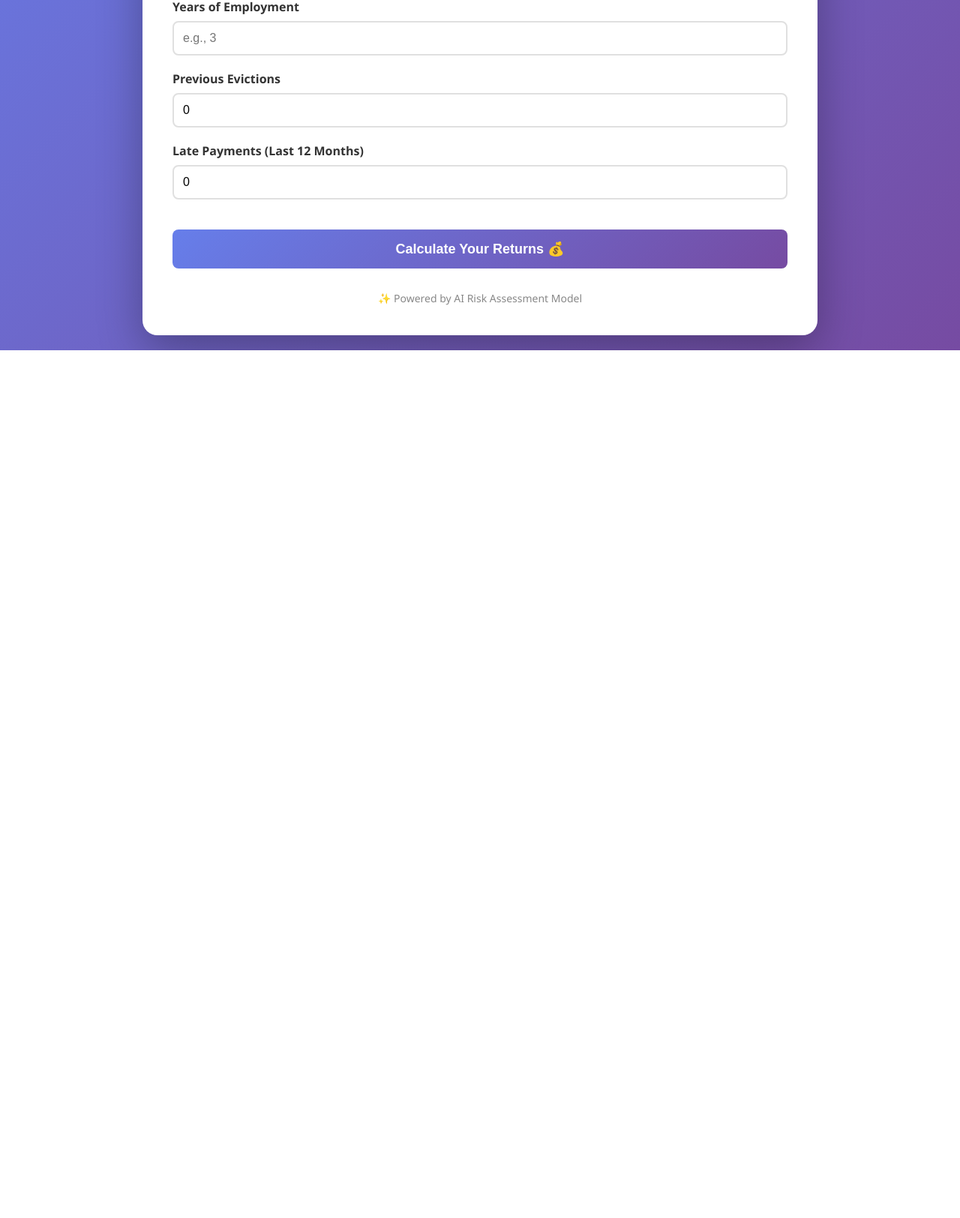
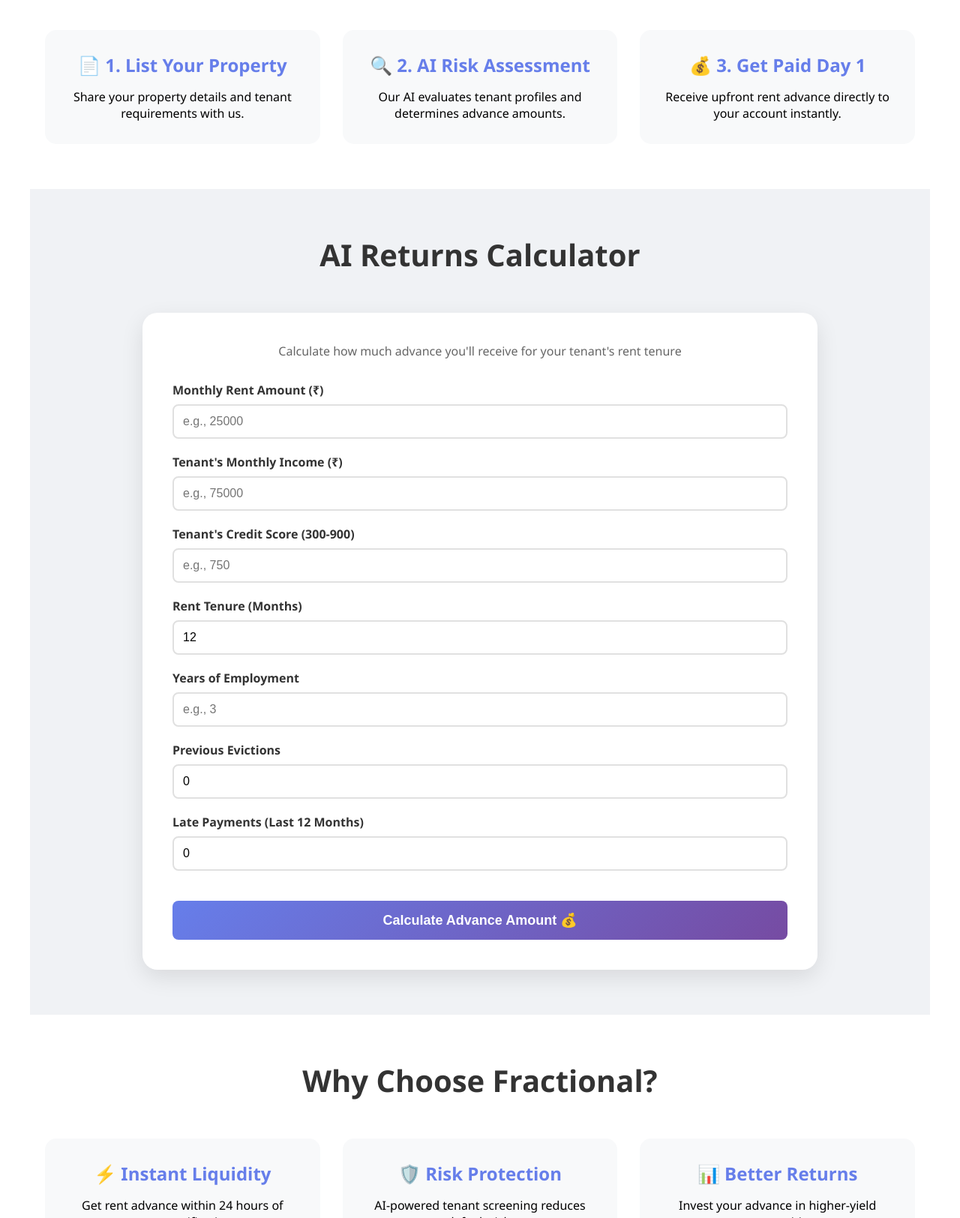
Before and after one commit to eashansarosh34/tenant-risk-api, a plain HTML site: page index.html in a window 1280 px wide. Shown: the part 479-2103 px from the top of the page at 75% size. Before the commit the page ends 946 px from the top, so only its background shows below. Drawn offline with Linux system fonts and the light colour scheme.

Commit message:
Complete Fractional website with AI calculator (₹ Rupees)

```diff
--- a/index.html
+++ b/index.html
@@ -3,19 +3,26 @@
 <head>
 <meta charset="UTF-8">
 <meta name="viewport" content="width=device-width, initial-scale=1.0">
-    <title>Fractional - AI-Powered Rent Advance</title>
+<title>Fractional - Rent Advance for Landlords</title>
 <style>
 * { margin: 0; padding: 0; box-sizing: border-box; }
-        body { font-family: 'Segoe UI', sans-serif; background: linear-gradient(135deg, #667eea 0%, #764ba2 100%); min-height: 100vh; padding: 20px; }
-        .container { max-width: 900px; margin: 0 auto; background: white; border-radius: 20px; padding: 40px; box-shadow: 0 20px 60px rgba(0,0,0,0.3); }
-        h1 { color: #667eea; text-align: center; font-size: 2.5em; margin-bottom: 10px; }
-        .subtitle { text-align: center; color: #666; margin-bottom: 40px; font-size: 1.1em; }
+body { font-family: 'Segoe UI', sans-serif; }
+.hero { background: linear-gradient(135deg, #667eea 0%, #764ba2 100%); color: white; padding: 80px 20px; text-align: center; }
+.hero h1 { font-size: 3em; margin-bottom: 20px; }
+.hero p { font-size: 1.3em; margin-bottom: 30px; }
+.cta { background: white; color: #667eea; padding: 15px 40px; border: none; border-radius: 50px; font-size: 1.1em; cursor: pointer; font-weight: 600; }
+.section { padding: 60px 20px; max-width: 1200px; margin: 0 auto; }
+.section h2 { text-align: center; font-size: 2.5em; color: #333; margin-bottom: 50px; }
+.features { display: grid; grid-template-columns: repeat(auto-fit, minmax(300px, 1fr)); gap: 30px; }
+.feature { background: #f8f9fa; padding: 30px; border-radius: 15px; text-align: center; }
+.feature h3 { color: #667eea; margin-bottom: 15px; font-size: 1.5em; }
+#calculator { background: #f0f2f5; }
+.calc-container { max-width: 900px; margin: 0 auto; background: white; padding: 40px; border-radius: 20px; box-shadow: 0 10px 30px rgba(0,0,0,0.1); }
 .form-group { margin-bottom: 20px; }
 label { display: block; margin-bottom: 8px; color: #333; font-weight: 600; }
 input { width: 100%; padding: 12px; border: 2px solid #e0e0e0; border-radius: 8px; font-size: 16px; }
 input:focus { outline: none; border-color: #667eea; }
 .btn { width: 100%; padding: 15px; background: linear-gradient(135deg, #667eea 0%, #764ba2 100%); color: white; border: none; border-radius: 8px; font-size: 18px; font-weight: 600; cursor: pointer; margin-top: 20px; }
-        .btn:hover { transform: translateY(-2px); }
 .results { margin-top: 30px; padding: 25px; background: #f8f9fa; border-radius: 12px; display: none; }
 .results.show { display: block; animation: fadeIn 0.5s; }
 @keyframes fadeIn { from { opacity: 0; } to { opacity: 1; } }
@@ -25,26 +32,54 @@
 .risk-low { border-left-color: #4caf50; }
 .risk-medium { border-left-color: #ff9800; }
 .risk-high { border-left-color: #f44336; }
-        .info { text-align: center; margin-top: 30px; color: #888; font-size: 14px; }
+footer { background: #333; color: white; text-align: center; padding: 30px 20px; }
 </style>
 </head>
 <body>
-    <div class="container">
+<div class="hero">
 <h1>🏠 Fractional</h1>
-        <p class="subtitle">AI-Powered Landlord Return Calculator</p>
+<p>Get Upfront Rent Payments from Quality Tenants</p>
+<button class="cta" onclick="location.href='#calculator'">Calculate Your Returns</button>
+</div>
 
-        <form id="calculatorForm">
+<div class="section">
+<h2>How It Works</h2>
+<div class="features">
+<div class="feature">
+<h3>📄 1. List Your Property</h3>
+<p>Share your property details and tenant requirements with us.</p>
+</div>
+<div class="feature">
+<h3>🔍 2. AI Risk Assessment</h3>
+<p>Our AI evaluates tenant profiles and determines advance amounts.</p>
+</div>
+<div class="feature">
+<h3>💰 3. Get Paid Day 1</h3>
+<p>Receive upfront rent advance directly to your account instantly.</p>
+</div>
+</div>
+</div>
+
+<div id="calculator" class="section">
+<h2>AI Returns Calculator</h2>
+<div class="calc-container">
+<p style="text-align: center; color: #666; margin-bottom: 30px;">Calculate how much advance you'll receive for your tenant's rent tenure</p>
+<form id="calcForm">
 <div class="form-group">
-                <label>Monthly Rent Amount ($)</label>
-                <input type="number" id="rent" required min="100" step="10" placeholder="e.g., 1500">
+<label>Monthly Rent Amount (₹)</label>
+<input type="number" id="rent" required min="1000" step="100" placeholder="e.g., 25000">
 </div>
 <div class="form-group">
-                <label>Tenant's Monthly Income ($)</label>
-                <input type="number" id="income" required min="0" step="100" placeholder="e.g., 5000">
+<label>Tenant's Monthly Income (₹)</label>
+<input type="number" id="income" required min="0" step="1000" placeholder="e.g., 75000">
 </div>
 <div class="form-group">
-                <label>Tenant's Credit Score (300-850)</label>
-                <input type="number" id="credit" required min="300" max="850" placeholder="e.g., 720">
+<label>Tenant's Credit Score (300-900)</label>
+<input type="number" id="credit" required min="300" max="900" placeholder="e.g., 750">
+</div>
+<div class="form-group">
+<label>Rent Tenure (Months)</label>
+<input type="number" id="tenure" required min="1" max="60" value="12" placeholder="e.g., 12">
 </div>
 <div class="form-group">
 <label>Years of Employment</label>
@@ -58,55 +93,71 @@
 <label>Late Payments (Last 12 Months)</label>
 <input type="number" id="latePayments" required min="0" value="0">
 </div>
-            <button type="submit" class="btn">Calculate Your Returns 💰</button>
+<button type="submit" class="btn">Calculate Advance Amount 💰</button>
 </form>
-
 <div class="results" id="results">
 <div class="result-item" id="riskItem">
 <div class="result-label">Risk Level</div>
 <div class="result-value" id="riskLevel"></div>
 </div>
 <div class="result-item">
-                <div class="result-label">Day 1 Advance to Landlord</div>
+<div class="result-label">Upfront Advance to Landlord</div>
 <div class="result-value" id="advanceAmount" style="color:#667eea;"></div>
+</div>
+<div class="result-item">
+<div class="result-label">Total Rent for Tenure</div>
+<div class="result-value" id="totalRent"></div>
 </div>
 <div class="result-item">
 <div class="result-label">Advance Percentage</div>
 <div class="result-value" id="advancePercent"></div>
 </div>
-            <div class="result-item">
-                <div class="result-label">Default Probability</div>
-                <div class="result-value" id="defaultProb"></div>
+</div>
 </div>
 </div>
 
-        <p class="info">✨ Powered by AI Risk Assessment Model</p>
+<div class="section">
+<h2>Why Choose Fractional?</h2>
+<div class="features">
+<div class="feature">
+<h3>⚡ Instant Liquidity</h3>
+<p>Get rent advance within 24 hours of tenant verification.</p>
+</div>
+<div class="feature">
+<h3>🛡️ Risk Protection</h3>
+<p>AI-powered tenant screening reduces default risk.</p>
+</div>
+<div class="feature">
+<h3>📊 Better Returns</h3>
+<p>Invest your advance in higher-yield opportunities.</p>
+</div>
+</div>
 </div>
 
+<footer>
+<p>&copy; 2025 Fractional. Empowering Landlords with Smart Rent Solutions.</p>
+</footer>
+
 <script>
-        document.getElementById('calculatorForm').addEventListener('submit', function(e) {
+document.getElementById('calcForm').addEventListener('submit', function(e) {
 e.preventDefault();
-
 const rent = parseFloat(document.getElementById('rent').value);
 const income = parseFloat(document.getElementById('income').value);
 const credit = parseInt(document.getElementById('credit').value);
+const tenure = parseInt(document.getElementById('tenure').value);
 const employment = parseFloat(document.getElementById('employment').value);
 const evictions = parseInt(document.getElementById('evictions').value);
 const latePayments = parseInt(document.getElementById('latePayments').value);
-
 const rentToIncome = rent / income;
 const employmentMonths = employment * 12;
 const totalDelays = evictions + latePayments;
-
 let riskScore = 0.5;
 riskScore -= (credit - 650) * 0.0005;
 riskScore += rentToIncome * 0.8;
 riskScore -= employmentMonths * 0.002;
 riskScore += totalDelays * 0.15;
 riskScore += evictions * 0.25;
-
 riskScore = Math.max(0.02, Math.min(0.95, riskScore));
-
 let riskCategory, advancePct, borderColor;
 if (riskScore < 0.15) {
 riskCategory = 'Low Risk';
@@ -121,14 +172,12 @@
 advancePct = 30;
 borderColor = 'risk-high';
 }
-
-            const advanceAmount = rent * (advancePct / 100);
-
+const totalRentForTenure = rent * tenure;
+const advanceAmount = totalRentForTenure * (advancePct / 100);
 document.getElementById('riskLevel').textContent = riskCategory;
-            document.getElementById('advanceAmount').textContent = '$' + advanceAmount.toFixed(2);
+document.getElementById('advanceAmount').textContent = '₹' + advanceAmount.toLocaleString('en-IN', {maximumFractionDigits: 0});
+document.getElementById('totalRent').textContent = '₹' + totalRentForTenure.toLocaleString('en-IN', {maximumFractionDigits: 0});
 document.getElementById('advancePercent').textContent = advancePct + '%';
-            document.getElementById('defaultProb').textContent = (riskScore * 100).toFixed(1) + '%';
-
 document.getElementById('riskItem').className = 'result-item ' + borderColor;
 document.getElementById('results').classList.add('show');
 });
```
Lines whose indentation alone changed are shown as unchanged.
